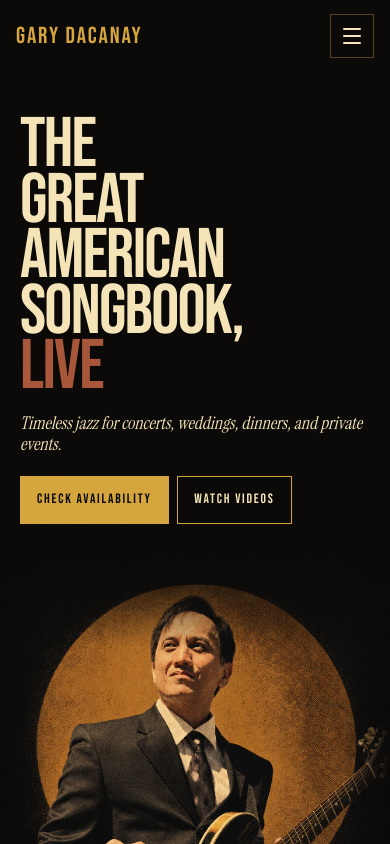
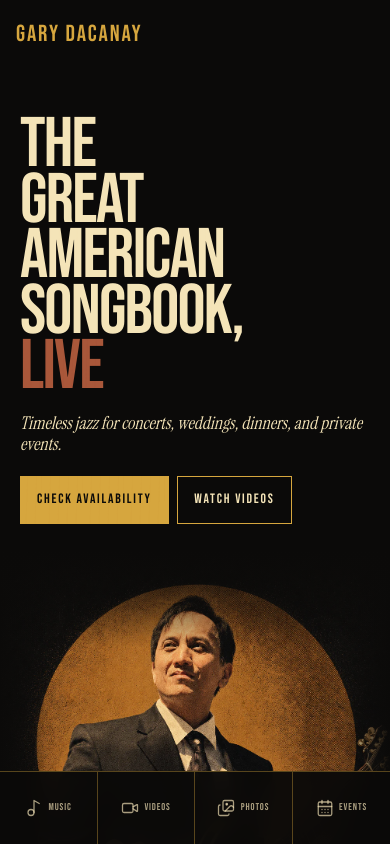
Before and after one commit to auxvirtua/gary-dacanay-website-nextjs, a Next.js app: page / in a window 390 px wide. Shown: the top 844 px of the page. Built offline with nearby package versions, Linux system fonts and the light colour scheme.

Commit message:
feat: add mobile section tab bar

```diff
--- a/src/app/home/HomePage.module.css
+++ b/src/app/home/HomePage.module.css
@@ -43,9 +43,7 @@
 }
 
 .brand,
-.desktopNavigation,
-.menuButton,
-.mobileNavigation {
+.desktopNavigation {
   position: relative;
   z-index: 2;
 }
@@ -96,24 +94,8 @@
   padding: 0.65rem 1rem !important;
 }
 
-.menuButton {
+.mobileTabs {
   display: none;
-  width: 2.75rem;
-  height: 2.75rem;
-  align-items: center;
-  justify-content: center;
-  border: 1px solid var(--color-rule);
-  border-radius: 0;
-  color: var(--color-paper);
-  background: transparent;
-}
-
-.mobileNavigation {
-  display: none;
-}
-
-.mobileNavigationLinks {
-  display: contents;
 }
 
 .hero {
@@ -957,6 +939,10 @@
 }
 
 @media (max-width: 899px) {
+  .site {
+    padding-bottom: calc(4.5rem + env(safe-area-inset-bottom));
+  }
+
   .navScrolled {
     backdrop-filter: none;
   }
@@ -965,81 +951,49 @@
     display: none;
   }
 
-  .menuButton {
-    display: inline-flex;
+  .mobileTabs {
+    position: fixed;
+    right: 0;
+    bottom: 0;
+    left: 0;
+    z-index: 60;
+    display: grid;
+    grid-template-columns: repeat(4, minmax(0, 1fr));
+    border-top: 1px solid var(--color-rule);
+    padding-bottom: env(safe-area-inset-bottom);
+    background: rgb(11 10 9 / 0.96);
+    -webkit-backdrop-filter: blur(12px);
+    backdrop-filter: blur(12px);
   }
 
-  .mobileNavigation {
-    position: fixed;
-    inset: 0;
-    z-index: 1;
+  .mobileTabs a {
     display: flex;
-    visibility: hidden;
-    flex-direction: column;
-    padding: 7.75rem clamp(1.5rem, 7vw, 2.5rem) max(1.5rem, env(safe-area-inset-bottom));
-    overflow-y: auto;
-    background: rgb(8 7 6 / 0.88);
-    -webkit-backdrop-filter: blur(18px);
-    backdrop-filter: blur(18px);
-    opacity: 0;
-    transform: translateY(-1rem);
+    min-width: 0;
+    min-height: 4.5rem;
+    align-items: center;
+    justify-content: center;
+    gap: 0.35rem;
+    border-right: 1px solid var(--color-rule);
+    color: var(--color-paper-muted);
+    font-family: var(--font-display), sans-serif;
+    font-size: 0.62rem;
+    letter-spacing: 0.09em;
+    line-height: 1;
+    text-transform: uppercase;
     transition:
-      visibility 0s linear 200ms,
-      opacity 200ms ease,
-      transform 200ms ease;
+      color 160ms ease,
+      background-color 160ms ease;
   }
 
-  .mobileNavigationOpen {
-    visibility: visible;
-    opacity: 1;
-    transform: translateY(0);
-    transition-delay: 0s;
+  .mobileTabs a:last-child {
+    border-right: 0;
   }
 
-  .mobileNavigationLinks {
-    position: relative;
-    display: flex;
-    align-self: start;
-    flex-direction: column;
-    gap: clamp(1.15rem, 3.2svh, 1.65rem);
-    padding-top: clamp(0.75rem, 5svh, 3rem);
-  }
-
-  .mobileNavigation a {
-    display: block;
-    padding: 0.18rem 0;
-    font-family: var(--font-display), sans-serif;
-    font-size: clamp(3.25rem, 13vw, 4.25rem);
-    line-height: 0.82;
-    letter-spacing: -0.02em;
-    text-transform: uppercase;
-    transition: color 160ms ease;
-  }
-
-  .mobileNavigationLinks a:hover,
-  .mobileNavigationLinks a:focus-visible {
+  .mobileTabs a:hover,
+  .mobileTabs a:focus-visible,
+  .mobileTabs a[aria-current="location"] {
     color: var(--color-gold);
-  }
-
-  @media (max-height: 44rem) {
-    .mobileNavigation {
-      padding-top: 5.9rem;
-    }
-
-    .mobileNavigationLinks {
-      gap: 0.8rem;
-      padding-top: 0.4rem;
-    }
-
-    .mobileNavigation a {
-      font-size: clamp(3rem, 12vw, 3.7rem);
-    }
-  }
-
-  @media (prefers-reduced-motion: reduce) {
-    .mobileNavigation {
-      transition: none;
-    }
+    background: rgb(214 166 62 / 0.08);
   }
 
   .hero {
--- a/src/app/home/NavBar.tsx
+++ b/src/app/home/NavBar.tsx
@@ -1,12 +1,19 @@
 "use client";
 
-import { Menu, X } from "lucide-react";
-import { useEffect, useRef, useState } from "react";
+import { CalendarDays, Images, Music2, Video } from "lucide-react";
+import { useEffect, useState } from "react";
 import styles from "./HomePage.module.css";
 
 type NavigationItem = {
   label: string;
   href: string;
+};
+
+const mobileTabIcons = {
+  "#music": Music2,
+  "#videos": Video,
+  "#photographs": Images,
+  "#events": CalendarDays,
 };
 
 export function NavBar({
@@ -18,10 +25,8 @@ export function NavBar({
   navigation: NavigationItem[];
   bookingHref: string;
 }) {
-  const [open, setOpen] = useState(false);
   const [scrolled, setScrolled] = useState(false);
-  const menuButtonRef = useRef<HTMLButtonElement>(null);
-  const mobileNavigationRef = useRef<HTMLElement>(null);
+  const [activeMobileTab, setActiveMobileTab] = useState<string | null>(null);
 
   useEffect(() => {
     const update = () => setScrolled(window.scrollY > 24);
@@ -31,60 +36,48 @@ export function NavBar({
   }, []);
 
   useEffect(() => {
-    if (!open) return;
+    const mobileQuery = window.matchMedia("(max-width: 899px)");
+    let frame: number | null = null;
 
-    const previousOverflow = document.body.style.overflow;
-    const menuButton = menuButtonRef.current;
-    const closeOnEscape = (event: KeyboardEvent) => {
-      if (event.key === "Escape") {
-        setOpen(false);
+    const updateActiveTab = () => {
+      frame = null;
+
+      if (!mobileQuery.matches) {
+        setActiveMobileTab(null);
         return;
       }
 
-      if (event.key !== "Tab") return;
+      const activationLine = 96;
+      const visibleSection = [...navigation]
+        .reverse()
+        .find((item) => {
+          const section = document.querySelector(item.href);
+          return section instanceof HTMLElement && section.getBoundingClientRect().top <= activationLine;
+        });
 
-      const focusableItems = mobileNavigationRef.current?.querySelectorAll<HTMLElement>(
-        'a[href]',
-      );
-      if (!focusableItems?.length) return;
-
-      const firstItem = focusableItems[0];
-      const lastItem = focusableItems[focusableItems.length - 1];
-
-      if (event.shiftKey && document.activeElement === firstItem) {
-        event.preventDefault();
-        lastItem.focus();
-      } else if (!event.shiftKey && document.activeElement === lastItem) {
-        event.preventDefault();
-        firstItem.focus();
-      }
+      setActiveMobileTab(visibleSection?.href ?? null);
     };
 
-    document.body.style.overflow = "hidden";
-    window.addEventListener("keydown", closeOnEscape);
-    window.requestAnimationFrame(() => {
-      mobileNavigationRef.current?.querySelector<HTMLElement>('a[href]')?.focus();
-    });
+    const requestUpdate = () => {
+      if (frame === null) frame = window.requestAnimationFrame(updateActiveTab);
+    };
+
+    updateActiveTab();
+    window.addEventListener("scroll", requestUpdate, { passive: true });
+    window.addEventListener("resize", requestUpdate);
+    mobileQuery.addEventListener("change", requestUpdate);
 
     return () => {
-      document.body.style.overflow = previousOverflow;
-      window.removeEventListener("keydown", closeOnEscape);
-      menuButton?.focus({ preventScroll: true });
+      if (frame !== null) window.cancelAnimationFrame(frame);
+      window.removeEventListener("scroll", requestUpdate);
+      window.removeEventListener("resize", requestUpdate);
+      mobileQuery.removeEventListener("change", requestUpdate);
     };
-  }, [open]);
-
-  useEffect(() => {
-    const closeOnDesktop = () => {
-      if (window.matchMedia("(min-width: 900px)").matches) setOpen(false);
-    };
-
-    window.addEventListener("resize", closeOnDesktop);
-    return () => window.removeEventListener("resize", closeOnDesktop);
-  }, []);
+  }, [navigation]);
 
   return (
     <header className={`${styles.nav} ${scrolled ? styles.navScrolled : ""}`}>
-      <a className={styles.brand} href="#top" onClick={() => setOpen(false)}>
+      <a className={styles.brand} href="#top" aria-label={`${name}, home`}>
         {name}
       </a>
 
@@ -99,32 +92,24 @@ export function NavBar({
         </a>
       </nav>
 
-      <button
-        type="button"
-        className={styles.menuButton}
-        ref={menuButtonRef}
-        aria-expanded={open}
-        aria-controls="mobile-navigation"
-        aria-label={open ? "Close navigation" : "Open navigation"}
-        onClick={() => setOpen((current) => !current)}
-      >
-        {open ? <X size={24} /> : <Menu size={24} />}
-      </button>
+      <nav className={styles.mobileTabs} aria-label="Explore this page">
+        {navigation.map((item) => {
+          const Icon = mobileTabIcons[item.href as keyof typeof mobileTabIcons];
 
-      <nav
-        id="mobile-navigation"
-        ref={mobileNavigationRef}
-        className={`${styles.mobileNavigation} ${open ? styles.mobileNavigationOpen : ""}`}
-        aria-label="Mobile navigation"
-        aria-hidden={!open}
-      >
-        <div className={styles.mobileNavigationLinks}>
-          {navigation.map((item) => (
-            <a key={item.href} href={item.href} onClick={() => setOpen(false)}>
-              {item.label}
+          if (!Icon) return null;
+
+          return (
+            <a
+              key={item.href}
+              href={item.href}
+              aria-current={activeMobileTab === item.href ? "location" : undefined}
+              onClick={() => setActiveMobileTab(item.href)}
+            >
+              <Icon size={18} strokeWidth={1.7} aria-hidden="true" />
+              <span>{item.label}</span>
             </a>
-          ))}
-        </div>
+          );
+        })}
       </nav>
     </header>
   );
```
